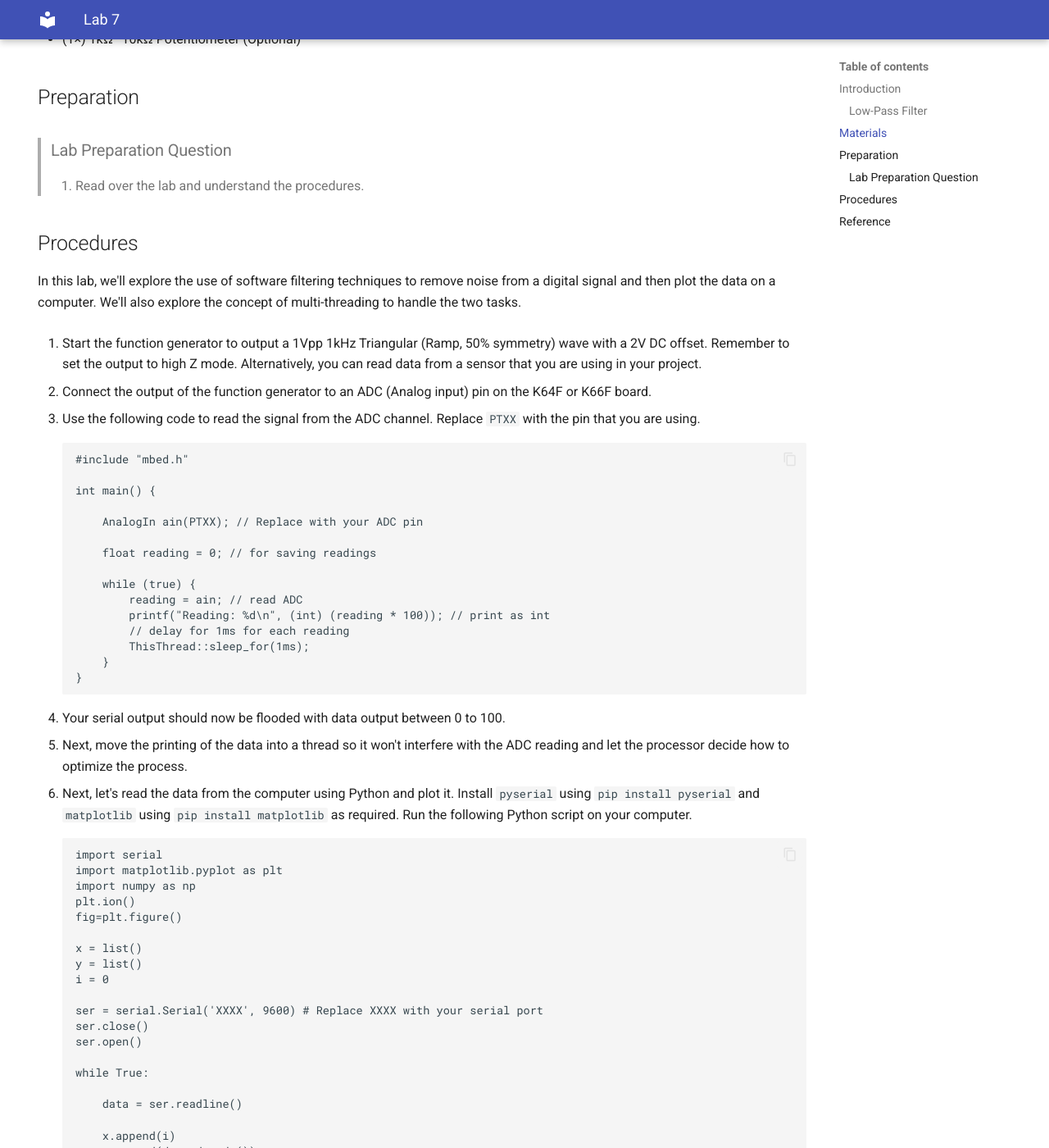
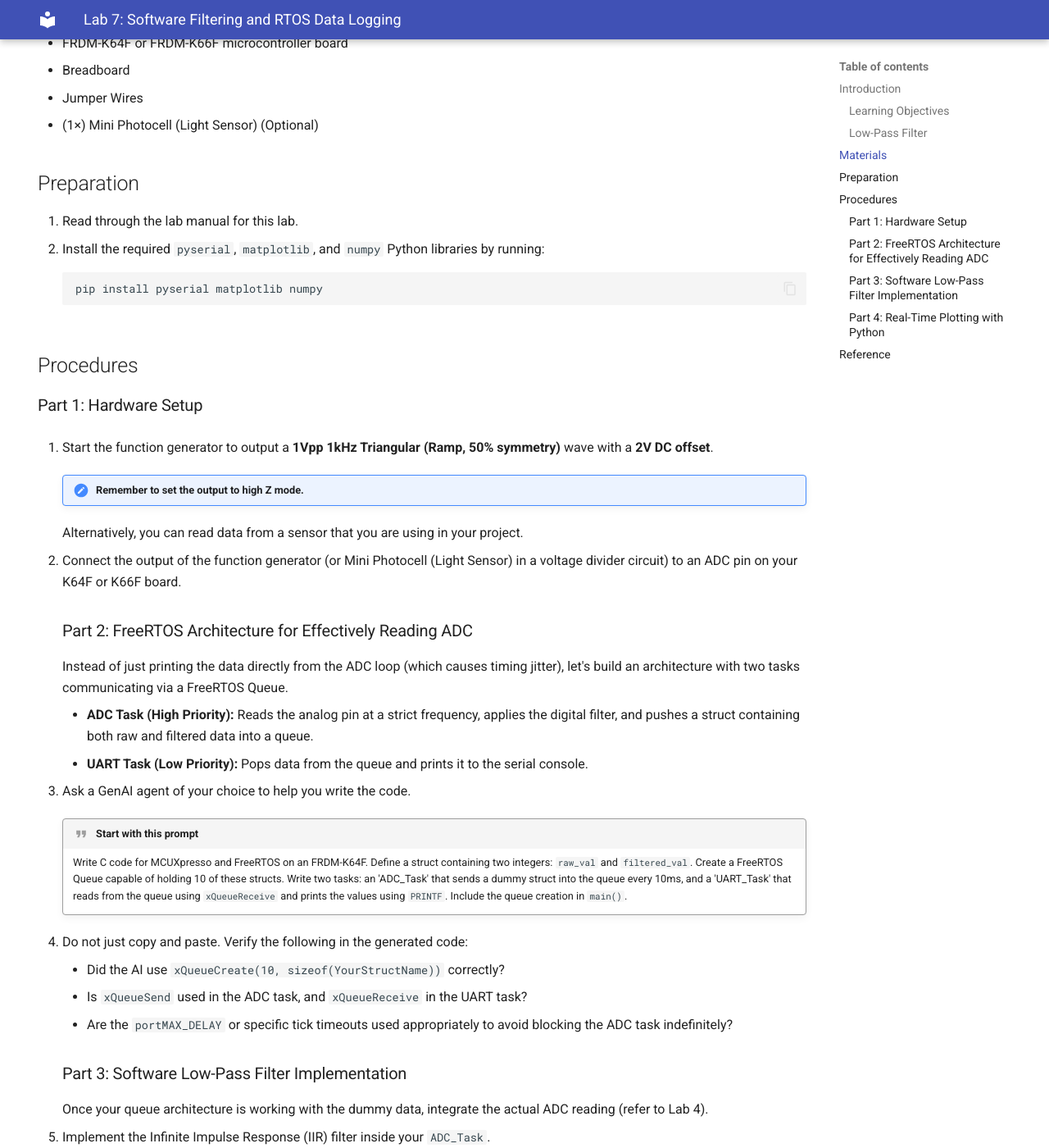
Before and after one commit to Seneca-BSA/Lab-Manual, an MkDocs documentation site: the page built from docs/SEP600/lab7.md, in a window 1280 px wide and 1400 px high, scrolled down 2220 px. Shown: the whole window at 82% size. Built offline with MkDocs 1.6.1 and Material for MkDocs 9.7.7, drawn with Linux system fonts in a browser that asks for light colours; some of the changed text lies outside the part shown.

Commit message:
updated sep600 lab7

```diff
--- a/docs/SEP600/lab7.md
+++ b/docs/SEP600/lab7.md
@@ -1,15 +1,16 @@
-# Lab 7
-
-<font size="5">
-Seneca Polytechnic</br>
-SEP600 Embedded Systems
-</font>
+# Lab 7: Software Filtering and RTOS Data Logging
 
 ## Introduction
 
-Documentation for the Cortex-M4 instruction set, the board user's guide, and the microcontroller reference manual can be found here:
+This lab integrates hardware data acquisition and digital signal processing. You will implement a software low-pass filter to remove noise from an analog signal and use FreeRTOS to safely pass this data to a logging task. Finally, you will stream this data over UART to a host computer and visualize it in real-time using Python.
 
-Documentation for the Freedom K64 and K66 boards and their microcontrollers can be found here:
+### Learning Objectives
+
+1. Implement an Infinite Impulse Response (IIR) software low-pass filter to clean noisy sensor data.
+2. Use FreeRTOS Queues for Inter-Process Communication (IPC) to safely pass data between an ADC reading task and a UART transmitting task.
+3. Develop a Python script to read serial data and plot it in real-time using matplotlib.
+
+Documentation for the Cortex-M4 instruction set, board user's guide, and the microcontroller reference manual can be found here:
 
 - [FRDM-K64F Freedom Module User’s Guide](https://www.nxp.com/webapp/Download?colCode=FRDMK64FUG) ([PDF](FRDMK64FUG.pdf))
 - [Kinetis K64 Reference Manual](https://www.nxp.com/webapp/Download?colCode=K64P144M120SF5RM) ([PDF](K64P144M120SF5RM.pdf))
@@ -40,47 +41,76 @@
 
 ## Materials
 - Safety glasses (PPE)
-- Freedom K64F or K66F Board
+- FRDM-K64F or FRDM-K66F microcontroller board
 - Breadboard
 - Jumper Wires
-- (1×) 1kΩ–10kΩ Potentiometer (Optional)
+- (1×) Mini Photocell (Light Sensor) (Optional)
 
 ## Preparation
 
-> ### Lab Preparation Question
-> 1. Read over the lab and understand the procedures.
+1.  Read through the lab manual for this lab.
+2.  Install the required `pyserial`, `matplotlib`, and `numpy` Python libraries by running:
+
+        pip install pyserial matplotlib numpy
 
 ## Procedures
 
-In this lab, we'll explore the use of software filtering techniques to remove noise from a digital signal and then plot the data on a computer. We'll also explore the concept of multi-threading to handle the two tasks.
+### Part 1: Hardware Setup
 
-1. Start the function generator to output a 1Vpp 1kHz Triangular (Ramp, 50% symmetry) wave with a 2V DC offset. Remember to set the output to high Z mode. Alternatively, you can read data from a sensor that you are using in your project.
+1. Start the function generator to output a **1Vpp 1kHz Triangular (Ramp, 50% symmetry)** wave with a **2V DC offset**.
 
-1. Connect the output of the function generator to an ADC (Analog input) pin on the K64F or K66F board.
+    !!! note "Remember to set the output to high Z mode."
 
-1. Use the following code to read the signal from the ADC channel. Replace `PTXX` with the pin that you are using.
+    Alternatively, you can read data from a sensor that you are using in your project.
 
-        #include "mbed.h"
+2. Connect the output of the function generator (or Mini Photocell (Light Sensor) in a voltage divider circuit) to an ADC pin on your K64F or K66F board.
 
-        int main() {
+    ### Part 2: FreeRTOS Architecture for Effectively Reading ADC
 
-            AnalogIn ain(PTXX); // Replace with your ADC pin
+    Instead of just printing the data directly from the ADC loop (which causes timing jitter), let's build an architecture with two tasks communicating via a FreeRTOS Queue.
 
-            float reading = 0; // for saving readings
 
-            while (true) {
-                reading = ain; // read ADC
-                printf("Reading: %d\n", (int) (reading * 100)); // print as int
-                // delay for 1ms for each reading
-                ThisThread::sleep_for(1ms);
-            }
-        }
+    - **ADC Task (High Priority):** Reads the analog pin at a strict frequency, applies the digital filter, and pushes a struct containing both raw and filtered data into a queue.
+    - **UART Task (Low Priority):** Pops data from the queue and prints it to the serial console.
 
-1. Your serial output should now be flooded with data output between 0 to 100.
+3. Ask a GenAI agent of your choice to help you write the code.
 
-1. Next, move the printing of the data into a thread so it won't interfere with the ADC reading and let the processor decide how to optimize the process.
+    !!! quote "Start with this prompt"
 
-1. Next, let's read the data from the computer using Python and plot it. Install `pyserial` using `pip install pyserial` and `matplotlib` using `pip install matplotlib` as required. Run the following Python script on your computer.
+        Write C code for MCUXpresso and FreeRTOS on an FRDM-K64F. Define a struct containing two integers: `raw_val` and `filtered_val`. Create a FreeRTOS Queue capable of holding 10 of these structs. Write two tasks: an 'ADC_Task' that sends a dummy struct into the queue every 10ms, and a 'UART_Task' that reads from the queue using `xQueueReceive` and prints the values using `PRINTF`. Include the queue creation in `main()`.
+
+4. Do not just copy and paste. Verify the following in the generated code:
+
+    - Did the AI use `xQueueCreate(10, sizeof(YourStructName))` correctly?
+    - Is `xQueueSend` used in the ADC task, and `xQueueReceive` in the UART task?
+    - Are the `portMAX_DELAY` or specific tick timeouts used appropriately to avoid blocking the ADC task indefinitely?
+
+    ### Part 3: Software Low-Pass Filter Implementation
+
+    Once your queue architecture is working with the dummy data, integrate the actual ADC reading (refer to Lab 4).
+
+5. Implement the Infinite Impulse Response (IIR) filter inside your `ADC_Task`.
+
+    The mathematical formula for a simple first-order IIR low-pass filter is:
+
+    $y[n] = y[n-1] + \alpha \cdot (x[n] - y[n-1])$
+
+    Where:
+
+    - $y[n]$ is the new filtered reading.
+    - $y[n-1]$ is the old filtered reading.
+    - $x[n]$ is the new raw ADC reading.
+    - $\alpha$ (alpha) is the smoothing factor (between 0.0 and 1.0). A lower value means more smoothing but more lag.
+
+    Modify your `ADC_Task` to calculate this:
+
+        filtered_reading = old_reading + alpha * (adc_reading - old_reading);
+
+6. Send both the raw `adc_reading` and filtered `filtered_reading` to the UART Task via the queue. Format your `PRINTF` so it outputs data as comma-separated values (e.g., `PRINTF("%d,%d\n", adc_reading, filtered_reading);`).
+
+    ### Part 4: Real-Time Plotting with Python
+
+7. Below is a Python script that uses a basic matplotlib scatter plot to append and plot data infinitely.
 
         import serial
         import matplotlib.pyplot as plt
@@ -108,22 +138,25 @@
             plt.show()
             plt.pause(0.000001)
 
-1. Run the Python code and it should open the specified serial and start plotting the data. As you can tell, it is not the most optimized plotting code.
+    The script is inefficient and will cause the computer to slow down and eventually crash over time.
 
-    ![Figure 6.1](lab6-plot.png)
+    ![Figure 7.3](lab7-plot.png)
 
-    ***Figure 6.1***
+    ***Figure 7.3***
 
-1. Change the Python code so the plot becomes a line graph that's displaying the reading similar to an oscilloscope, i.e., replacing old readings with new ones instead of just adding readings to the graph.
+8. Update or completely rewrite the Python code so the plot becomes a line graph that will display the readings like an oscilloscope. Plot both the unfiltered and filtered signals on the same plot. Ask a GenAI agent of your choice to help you write the Python code.
 
-1. You should see a triangular wave (simulating noisy data) on your Python oscilloscope. Your task is to add the simple IIR filter discussed in class to smooth out the data on the controller. This means adding a new variable called `alpha` and `old_reading` to save the reading for the next iteration.
+    !!! quote "Start with this prompt"
 
-        filtered_reading = old_reading + alpha * (adc_reading – old_reading);
+        Write a Python script that will act like a real-time oscilloscope. It should read two comma-separated integers per line from a serial port (raw and filtered data). Use collections.deque with a maximum length of 100 to keep the memory footprint small, and use matplotlib.animation.FuncAnimation for smooth, efficient line graph plotting. Plot both the raw and filtered data on the same graph with a legend.
 
-    Plot both the unfiltered and filtered signal on the same plot.
+9. **Save and Run** your Python script and **Build, Flash, Run** your C code on the MCU to see everything in action. You should see a triangular wave (simulating noisy data) and the smoothed filtered wave running together on the screen.
+
+10. Experiment with changing the alpha value in your C code and observe how it changes the phase delay and smoothness on the Python plot.
 
 Once you've completed all the steps above (and ONLY when you are ready, as you'll only have one opportunity to demo), ask the lab professor or instructor to come over and demonstrate that you've completed the lab. You may be asked to explain some of the concepts you've learned in this lab.
 
 ## Reference
 
 - [Infinite Impulse Response](https://en.wikipedia.org/wiki/Infinite_impulse_response)
+- This lab manual was generated with the help of Gemini 3 Pro.
```
Also changed, not shown: docs/SEP600/lab7-plot.png (renamed from docs/SEP600/lab6-plot.png).
